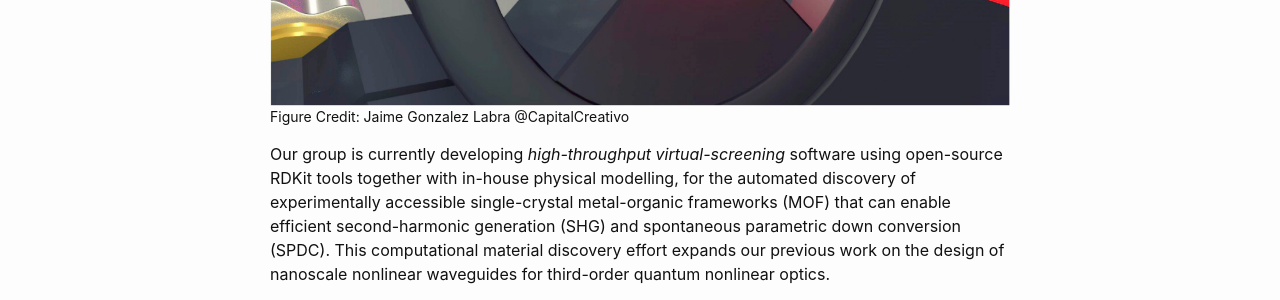
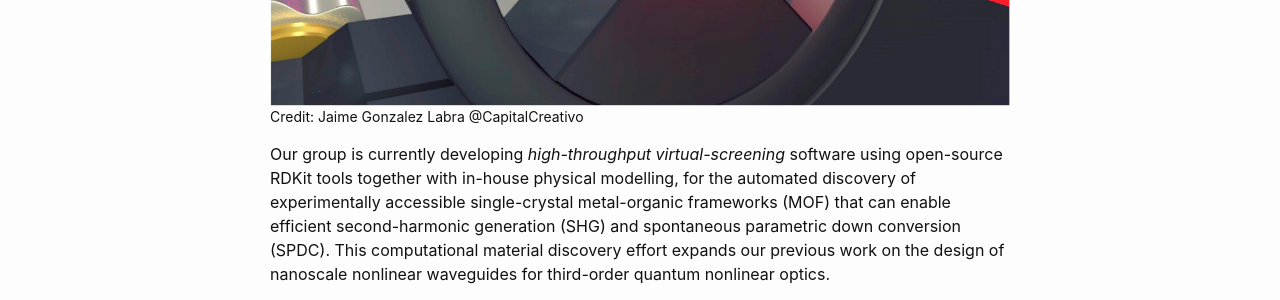
Before and after one commit to fherreralab/fherreralab.github.io, a Jekyll site: the page built from research/mof-nlo.md, in a window 1280 px wide. Shown: the part 517-817 px from the top of the page. Built offline with Jekyll 4.4.1, drawn with Linux system fonts in a browser that asks for light colours.

Commit message:
edited credits

```diff
--- a/research/mof-nlo.md
+++ b/research/mof-nlo.md
@@ -6,7 +6,7 @@ permalink: /research/mof-nlo/
 
 <figure>
   <img src="{{absolute_url}}/assets/img/mof-shg.jpeg" alt="MOF-based nonlinear optical device"/>
-  <figcaption>Figure Credit: Jaime Gonzalez Labra @CapitalCreativo </figcaption>
+  <figcaption>Credit: Jaime Gonzalez Labra @CapitalCreativo </figcaption>
 </figure>
 
 Our group is currently developing *high-throughput virtual-screening* software using open-source RDKit tools together with in-house physical modelling, for the automated discovery of experimentally accessible single-crystal metal-organic frameworks (MOF) that can enable efficient second-harmonic generation (SHG) and spontaneous parametric down conversion (SPDC). This computational material discovery effort expands our previous work on the design of nanoscale nonlinear waveguides for third-order quantum nonlinear optics.
```
